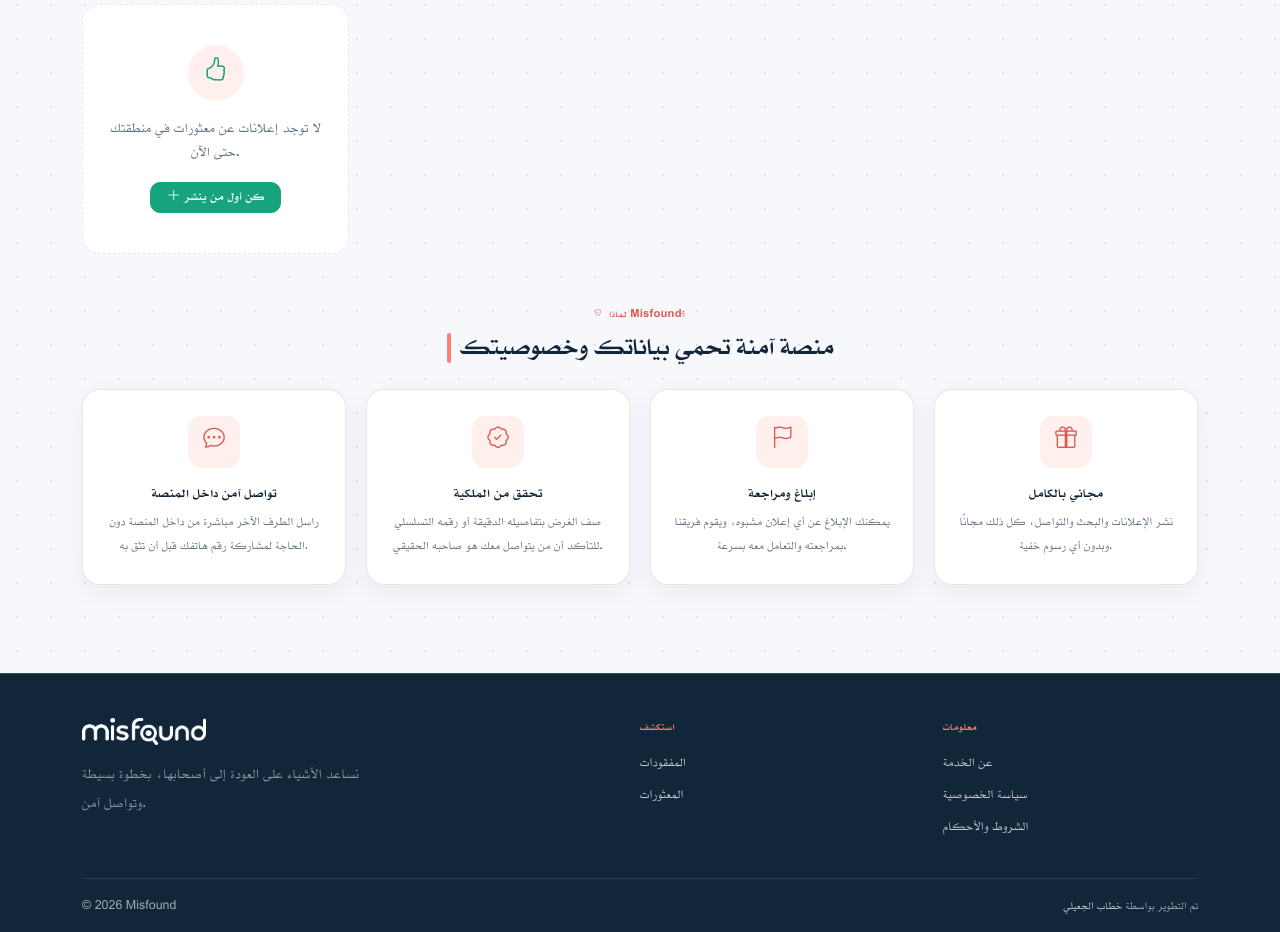
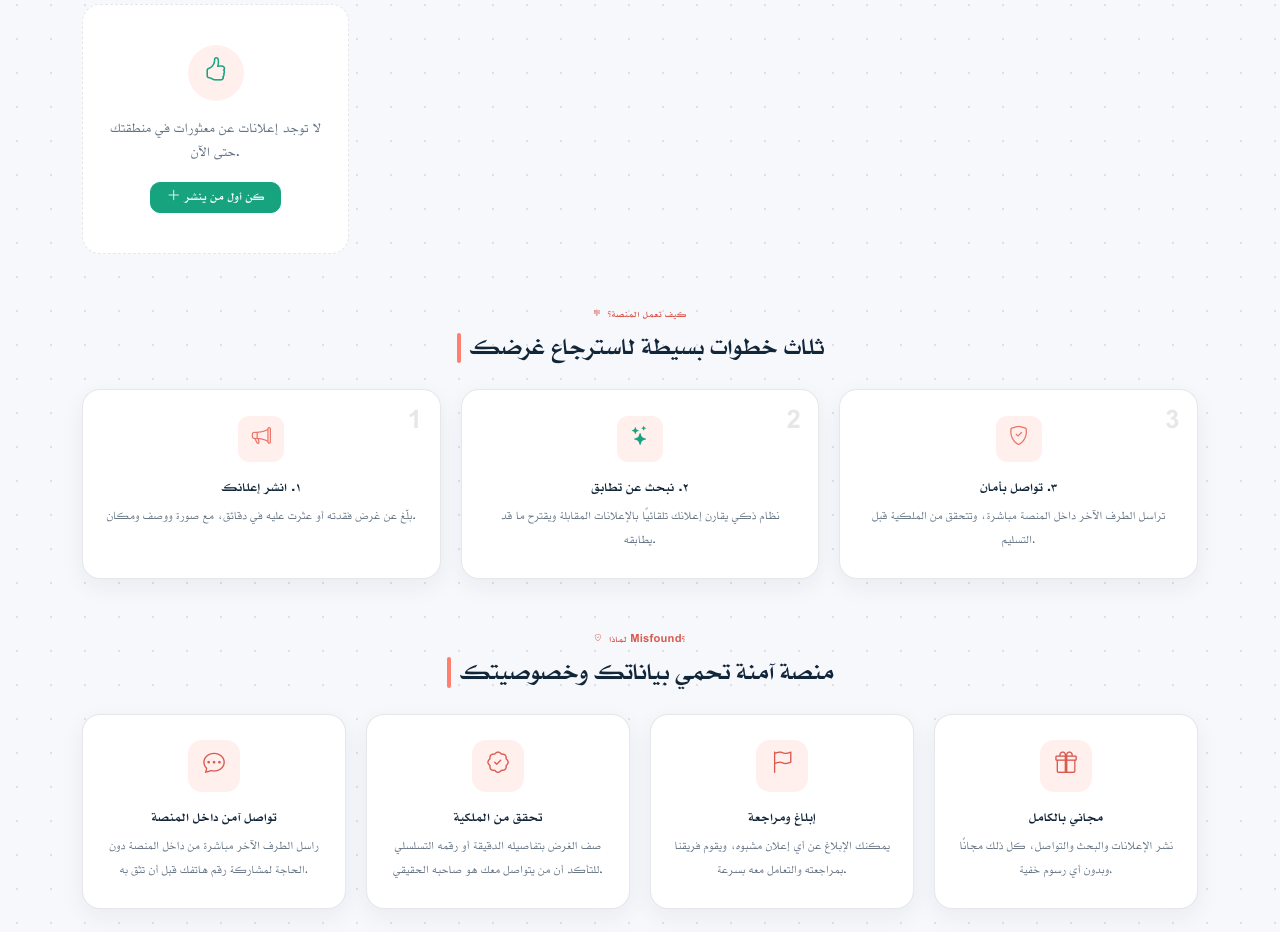
Before and after one commit to khattabaljaily/misfound, a Django app: page / in a window 1280 px wide. Shown: the part 1134-2066 px from the top of the page. Run offline with Django 5.2, Linux system fonts and the light colour scheme; data comes from the database, SQL or seed files in the repository; data that the repository does not hold is empty; parts of the project's set-up code (start-up, migrations or seed data) failed here and were passed over; some libraries are stand-ins or nearby versions.

Commit message:
Add "How it works" to homepage; sort/date filters on Browse
- Add a 3-step "How Misfound Works" section to the homepage, reusing
  the already-translated copy from the About page so the value prop
  is understandable within seconds of landing, without duplicating
  translation work.
- Add Sort (Newest/Oldest/Most viewed) and Date range (Today/This
  week/This month) filters to the Browse page, wired into the
  existing AJAX filter form with no JS changes needed.

Co-Authored-By: Claude Sonnet 5 <noreply@anthropic.com>

```diff
--- a/static/css/misfound.css
+++ b/static/css/misfound.css
@@ -1149,6 +1149,41 @@ a.mf-pagination__link:hover {
 .mf-empty-state__icon--found { background: var(--mf-teal-light); color: var(--mf-success); }
 
 .mf-empty-state p { color: var(--mf-text-muted); margin-bottom: 1.1rem; }
+
+/* How it works steps */
+.mf-steps-grid {
+    display: grid;
+    grid-template-columns: repeat(3, 1fr);
+    gap: 1.25rem;
+    margin-top: 1.5rem;
+}
+
+.mf-step-card {
+    position: relative;
+    background: var(--mf-surface);
+    border: 1px solid var(--mf-border);
+    border-radius: var(--mf-radius-lg);
+    box-shadow: var(--mf-shadow);
+    padding: 1.6rem 1.4rem;
+    text-align: center;
+}
+
+.mf-step-card__num {
+    position: absolute;
+    top: 0.9rem;
+    inset-inline-end: 1.1rem;
+    font-size: 1.6rem;
+    font-weight: 800;
+    color: var(--mf-border);
+}
+
+.mf-step-card .mf-section-icon { width: 46px; height: 46px; font-size: 1.2rem; margin: 0 auto 1rem; }
+.mf-step-card h3 { font-size: 1rem; margin-bottom: 0.5rem; }
+.mf-step-card p { font-size: 0.85rem; color: var(--mf-text-muted); line-height: 1.75; margin: 0; }
+
+@media (max-width: 980px) {
+    .mf-steps-grid { grid-template-columns: 1fr; }
+}
 
 /* Trust & safety section */
 .mf-trust-grid {
--- a/templates/core/home.html
+++ b/templates/core/home.html
@@ -109,6 +109,35 @@
 </div>
 </section>
 
+<section class="mf-steps-section my-5">
+    <div class="mf-section-heading mf-section-heading--center">
+        <div>
+            <span class="mf-section-kicker"><i class="bi bi-signpost-2"></i> {% trans "كيف تعمل المنصة؟" %}</span>
+            <h2>{% trans "ثلاث خطوات بسيطة لاسترجاع غرضك" %}</h2>
+        </div>
+    </div>
+    <div class="mf-steps-grid">
+        <div class="mf-step-card">
+            <span class="mf-step-card__num">1</span>
+            <div class="mf-section-icon mf-section-icon--lost"><i class="bi bi-megaphone"></i></div>
+            <h3>{% trans "١. انشر إعلانك" %}</h3>
+            <p>{% trans "بلّغ عن غرض فقدته أو عثرت عليه في دقائق، مع صورة ووصف ومكان." %}</p>
+        </div>
+        <div class="mf-step-card">
+            <span class="mf-step-card__num">2</span>
+            <div class="mf-section-icon mf-section-icon--found"><i class="bi bi-stars"></i></div>
+            <h3>{% trans "٢. نبحث عن تطابق" %}</h3>
+            <p>{% trans "نظام ذكي يقارن إعلانك تلقائيًا بالإعلانات المقابلة ويقترح ما قد يطابقه." %}</p>
+        </div>
+        <div class="mf-step-card">
+            <span class="mf-step-card__num">3</span>
+            <div class="mf-section-icon mf-section-icon--lost"><i class="bi bi-shield-check"></i></div>
+            <h3>{% trans "٣. تواصل بأمان" %}</h3>
+            <p>{% trans "تراسل الطرف الآخر داخل المنصة مباشرة، وتتحقق من الملكية قبل التسليم." %}</p>
+        </div>
+    </div>
+</section>
+
 <section class="mf-trust-section my-5">
     <div class="mf-section-heading mf-section-heading--center">
         <div>
```
Also changed, not shown: apps/reports/views.py (+20 -0 lines), templates/reports/list.html (+15 -0 lines), locale/en/LC_MESSAGES/django.po, 1 other file.
